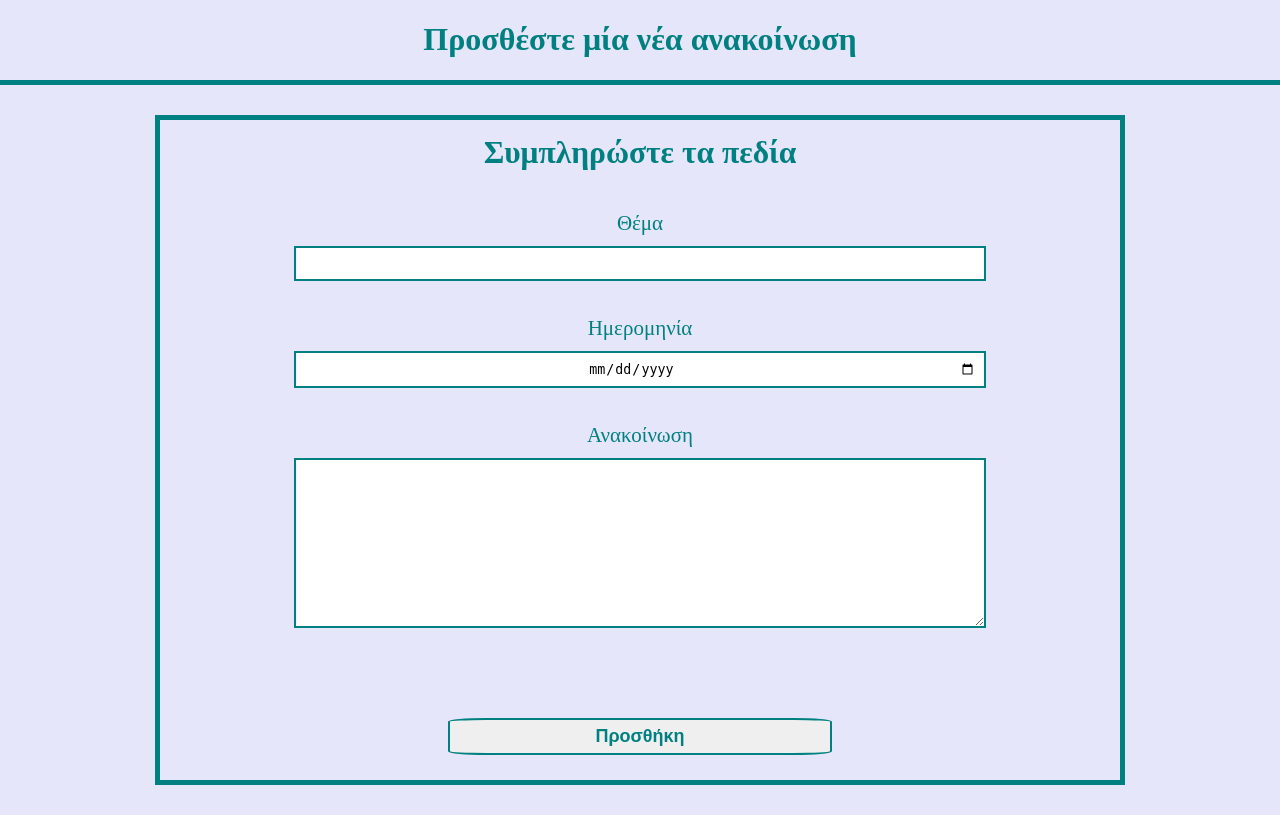
After one commit to AndreasNbt/EPD_Project, a PHP site: page /tutor_new_announcement.php in a window 1280 px wide. The commit adds this page. Run offline with PHP 8.4, Linux system fonts and the light colour scheme.

Commit message:
If user is a tutor, he can now add new announcements

```diff
--- a/styles.css
+++ b/styles.css
@@ -19,6 +19,10 @@ img {
     border-radius: 5%;
 }
 
+input:focus, textarea:focus {
+    outline-color: teal;
+}
+
 .thin-border {
     border: 2px solid teal;
 }
@@ -38,6 +42,10 @@ img {
 .flex-column {
     display: flex;
     flex-direction: column;
+}
+
+.jc-center {
+    justify-content: center;
 }
 
 .teal {
@@ -153,8 +161,12 @@ img {
     height: 30%;
 }
 
-.button:hover {
+button:hover,.button:hover {
     cursor: pointer;
+}
+
+.p0 {
+    padding: 0;
 }
 
 .m0 {
@@ -195,7 +207,6 @@ img {
 
 .input-field {
     padding: 8px;
-    text-align: center;
     width: 70%;
     margin: 15px;
 }
@@ -208,3 +219,8 @@ img {
     margin-top: 80px;
     width: 40%;
 }
+
+.announcement-field {
+    display: block;
+    margin: 10px auto;
+}
--- /dev/null
+++ b/tutor_new_announcement.php
@@ -0,0 +1,50 @@
+<!DOCTYPE html>
+<html lang="en">
+<head>
+    <meta charset="UTF-8">
+    <meta http-equiv="X-UA-Compatible" content="IE=edge">
+    <meta name="viewport" content="width=device-width, initial-scale=1.0">
+    <link rel="stylesheet" href="styles.css">
+    <title>Νέα Ανακοίνωση</title>
+</head>
+<body>
+
+    <div class="main flex-column">
+
+        <div class="header teal big-border-bottom">
+            <h1> Προσθέστε μία νέα ανακοίνωση </h1>
+        </div>
+
+            <div class="content flex jc-center">
+                <div class="description-container flex-column teal big-border center p0">
+                    <h2 class="teal mb">Συμπληρώστε τα πεδία</h2>
+                    <div class="flex-column mt">
+                        <form action="PHP_Back_End/add_announcement.php" method="post">
+                            <div class="flex-column">
+                                <label for="email">Θέμα</label>
+                                <input id="email" type="text" class="input-field announcement-field thin-border" name="subject" required>
+                            </div>
+                            <br>
+                            <div class="flex-column">
+                                <label for="date">Ημερομηνία</label>
+                                <input id="date" type="date" class="input-field thin-border announcement-field center" name="date" required>
+                            </div>
+                            <br>
+                            <div class="flex-column">
+                                <label for="content">Ανακοίνωση</label>
+                                <textarea id="content" class="input-field announcement-field thin-border" name="content" cols="30" rows="10"></textarea>
+                            </div>
+
+                            <button class="sign-btn thin-border teal" type="submit">Προσθήκη</button>
+                        </form>
+                    </div>
+                        <br>
+
+
+                </div>
+            </div>
+    </div>
+
+
+</body>
+</html>
```
Also changed, not shown: PHP_Back_End/add_announcement.php (added, +44 -0 lines), announcement.php (+12 -1 lines), index.php (+9 -4 lines).
